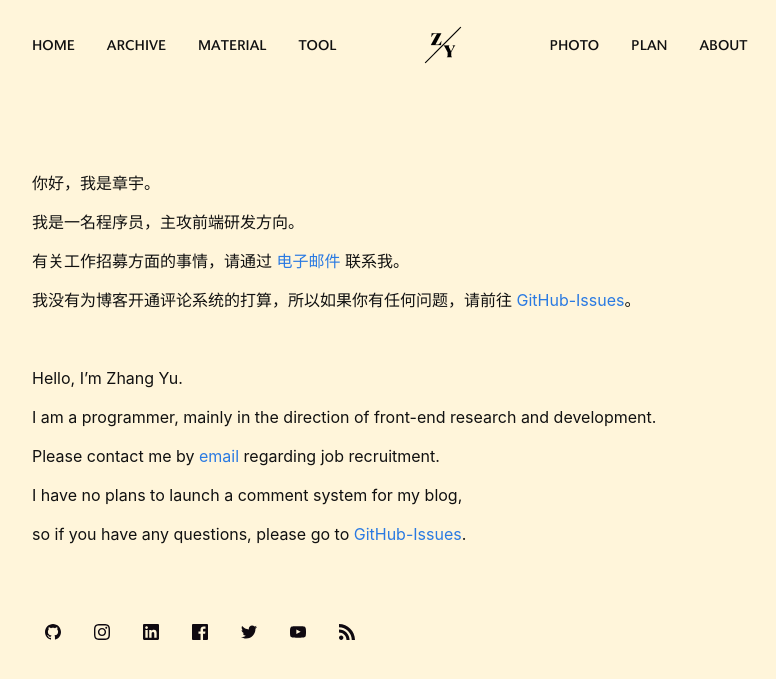
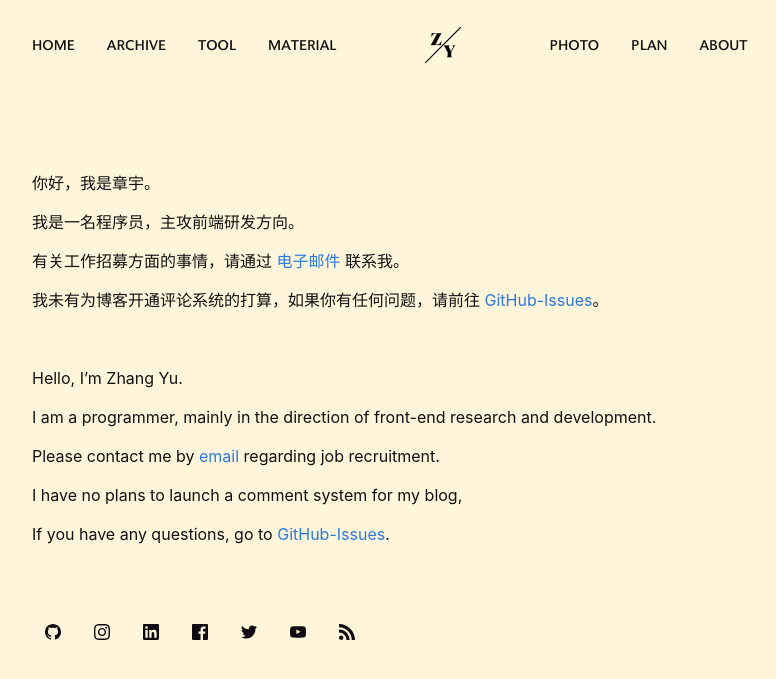
Before and after one commit to karl-cheung/karl-cheung.github.io, a Jekyll site: the page built from about.md, in a window 1280 px wide. Shown: the top 679 px of the page, without its empty margins (238-1014 px from the left). Built offline with Jekyll 4.4.1, drawn with Linux system fonts in a browser that asks for light colours.

```diff
--- a/_config.yml
+++ b/_config.yml
@@ -9,7 +9,7 @@ show_excerpts: false # set to true to show excerpts on the homepage
 # Minima date format
 # refer to https://shopify.github.io/liquid/filters/date/ if you want to customize this
 minima:
-  date_format: "%Y-%m-%d"
+  date_format: '%Y-%m-%d'
 
   # generate social links in footer
   social_links:
@@ -31,20 +31,20 @@ minima:
 # If you want to link only specific pages in your header, uncomment
 # this and add the path to the pages in order as they should show up
 header_pages:
-- index.md
-- archive.md
-- material.md
-- tool.md
-- photo.md
-- plan.md
-- about.md
+  - index.md
+  - archive.md
+  - tool.md
+  - material.md
+  - photo.md
+  - plan.md
+  - about.md
 
 # Build settings
 theme: minima
 
 plugins:
- - jekyll-feed
- - jekyll-seo-tag
+  - jekyll-feed
+  - jekyll-seo-tag
 
 collections:
-- _data
+  - _data
--- a/_layouts/plan.html
+++ b/_layouts/plan.html
@@ -30,10 +30,10 @@ layout: default
         </span>
       </div>
       <div class="state">
-        {% if video.state == 1 %}
+        {% if video.date %}
+        已追完
+        {% elsif video.state == 1 %}
         进行中
-        {% elsif video.state == 2 %}
-        已追完
         {% else %}
         计划
         {% endif %}
--- a/about.md
+++ b/about.md
@@ -10,7 +10,7 @@ permalink: /about
 
 有关工作招募方面的事情，请通过 [电子邮件](mailto:{{ site.email }}) 联系我。
 
-我没有为博客开通评论系统的打算，所以如果你有任何问题，请前往 [GitHub-Issues]。
+我未有为博客开通评论系统的打算，如果你有任何问题，请前往 [GitHub-Issues]。
 
 <br/>
 
@@ -22,6 +22,6 @@ Please contact me by [email](mailto:{{ site.email }}) regarding job recruitment.
 
 I have no plans to launch a comment system for my blog,
 
-so if you have any questions, please go to [GitHub-Issues].
+If you have any questions, go to [GitHub-Issues].
 
-[GitHub-Issues]: https://github.com/vincheung/vincheung.github.io/issues
+[github-issues]: https://github.com/vincheung/vincheung.github.io/issues
```
Also changed, not shown: _data/plan.yml (+2 -22 lines), _posts/2019-08-05-egg-cluster-schedule.md (added, +100 -0 lines).
